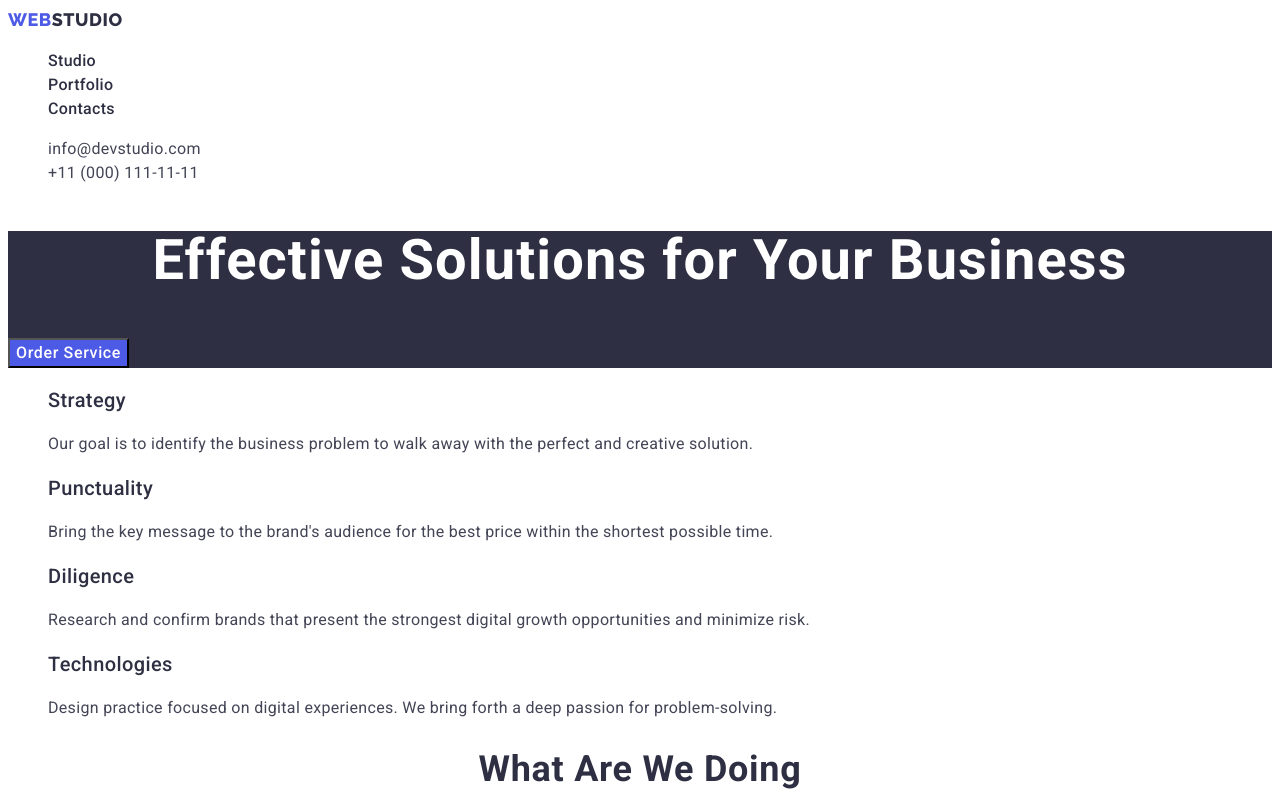
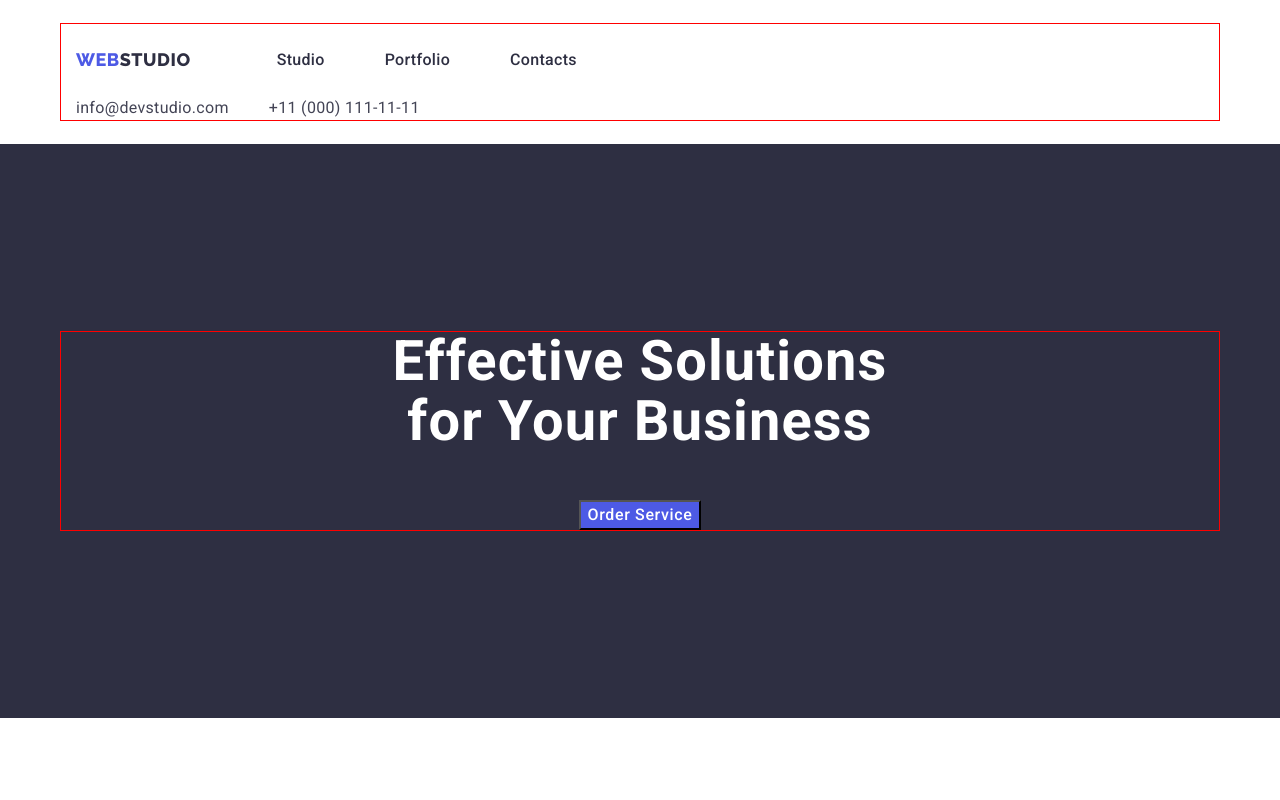
Before and after one commit to alinakyrianova/goit-markup-hw-03-03, a plain HTML site: page index.html in a window 1280 px wide. Shown: the top 800 px of the page. Drawn offline with nearby package versions, Linux system fonts and the light colour scheme.

Commit message:
hw-03-03

```diff
--- a/css/styles.css
+++ b/css/styles.css
@@ -1,4 +1,4 @@
-:root{
+:root {
     --dark-color: #2E2F42;
     --light-color-button: #F4F4FD;
     --text-color: #434455;
@@ -8,12 +8,42 @@
     --cornflower-color: #E7E9FC;
 
 }
-body{
-    font-family:'Roboto',sans-serif;
+
+h1,
+h2,
+h3,
+h4,
+h5,
+h6,
+p {
+    margin: 0;
+}
+
+ul {
+    margin: 0;
+    padding: 0;
+}
+
+img {
+    display: block;
+}
+
+body {
+    font-family: 'Roboto', sans-serif;
     background-color: var(--primary-white-color);
     color: var(--dark-color);
 }
-    .btn{
+
+.container {
+    width: 1158px;
+    margin: 0 auto;
+    outline: 1px solid red;
+    padding-left: 15px;
+    padding-right: 15px;
+}
+
+
+.btn {
     font-family: 'Roboto', sans-serif;
     font-weight: 500;
     font-size: 16px;
@@ -33,6 +63,7 @@ body{
 .link {
     text-decoration: none;
 }
+
 .visually-hidden {
     position: absolute;
     top: -150%;
@@ -56,8 +87,10 @@ body{
 /* -------header-------- */
 .header {
     background-color: var(--primary-white-color);
+    padding: 24px 0;
 
 }
+
 
 .header-navigation {
 
@@ -66,19 +99,23 @@ body{
     line-height: 1.5;
     letter-spacing: 0.02em;
     color: var(--dark-color);
+    display: flex;
+    align-items: center;
+
 
 }
-.header-logo
-{
-        font-family:'Raleway', sans-serif;
+
+.header-logo {
+    font-family: 'Raleway', sans-serif;
     font-weight: 800;
     font-size: 18px;
     line-height: 1.33;
-
     letter-spacing: 0.03em;
     text-transform: uppercase;
     color: var(--primary-brand-color);
     text-decoration: none;
+    margin-right: 76px;
+
 }
 
 .header-logo span {
@@ -86,32 +123,57 @@ body{
 }
 
 .header-list {
+    display: flex;
+    gap: 40px;
+
 }
-.header-item {
-   }
+
+
 .header-link {
     font-weight: 500;
     font-size: 16px;
     line-height: 1.5;
     letter-spacing: 0.02em;
     color: var(--dark-color);
+    display: block;
+    padding: 24px 10px;
 }
+
+.list-address  {
+    display: flex;
+    gap: 40px;
+
+}
+
+.list {}
+
+
 .header-link:hover,
 .header-link:focus {
     color: var(--primary-brand-color);
 }
+
+.header-address {
+    margin-left: auto;
+
+}
+
 .header-mail {
-
     font-size: 16px;
     line-height: 1.5;
     letter-spacing: 0.02em;
     color: var(--text-color);
     font-style: normal;
+
+
+
 }
+
 .header-mail:hover,
-.header-mail:focus{
+.header-mail:focus {
     color: var(--primary-brand-color);
 }
+
 .header-telephone {
 
     font-size: 16px;
@@ -119,32 +181,43 @@ body{
     letter-spacing: 0.02em;
     color: var(--text-color);
     font-style: normal;
+
+
 }
+
 .header-telephone:hover,
-.header-mail:focus{
+.header-mail:focus {
     color: var(--primary-brand-color);
 }
+
 /*hero*/
 .hero {
     background-color: var(--dark-color);
-
+    margin-bottom: 48px;
+    text-align: center;
+    padding-top: 188px;
+    padding-bottom: 188px;
 
 }
 
 .hero-titel {
     font-size: 56px;
-        line-height:1.07;
-        text-align: center;
+    line-height: 1.07;
     letter-spacing: 0.02em;
     color: var(--primary-white-color);
+    margin-bottom: 48px;
+    width: 496px;
+    text-align: center;
+    margin-left: auto;
+    margin-right: auto
 }
 
-.hero-button {
-
-}
+.hero-button {}
 
 /*section features*/
-.section {}
+.section {
+    padding: 120px 0;
+}
 
 .section-titel {}
 
@@ -156,9 +229,11 @@ body{
 
     font-weight: 500;
     font-size: 20px;
-        line-height:1.2;
+    line-height: 1.2;
     letter-spacing: 0.02em;
     color: var(--dark-color);
+    margin-bottom: 8px;
+
 }
 
 .feature-subtitel {
@@ -167,37 +242,59 @@ body{
     line-height: 1.5;
     letter-spacing: 0.02em;
     color: var(--text-color);
+    margin-bottom: 8px;
+
 }
 
 /*section doing*/
-.doing {}
+.doing {
+    padding: 120px 0;
+}
 
 .doing-titel {
-
     font-size: 36px;
-        line-height:1.1;
+    line-height: 1.1;
     text-align: center;
     letter-spacing: 0.02em;
     text-transform: capitalize;
     color: var(--dark-color);
+    margin-bottom: 72px;
 }
 
+.list {}
+
+.doing-item {}
+
 /*section team*/
-.section-team {}
+.section-team {
+    padding: 120px 0;
+}
 
 .section-titel {
-
     font-size: 36px;
-        line-height:1.1;
+    line-height: 1.1;
     text-align: center;
     letter-spacing: 0.02em;
+    padding: 120px 0;
+    margin-bottom: 72px;
+
     text-transform: capitalize;
     color: var(--dark-color);
+
+
 }
 
-.team-list {}
+.team-list {
+    padding: 32px 16px;
+}
 
-.team-item {}
+.team-item {
+
+    padding: 72px;
+    margin: bottom 8px;
+    ;
+
+}
 
 .team-titel {
 
@@ -206,6 +303,11 @@ body{
     line-height: 1.2;
     letter-spacing: 0.02em;
     color: var(--dark-color);
+    margin-bottom: 8px;
+    margin-top: 32px;
+
+
+
 }
 
 .team-subtitel {
--- a/index.html
+++ b/index.html
@@ -5,6 +5,8 @@
         <meta http-equiv="X-UA-Compatible" content="IE=edge">
         <meta name="viewport" content="width=device-width, initial-scale=1.0">
         <title>WebStudio</title>
+        <link rel="stylesheet" href="https://cdn.jsdelivr.net/npm/modern-normalize@1.1.0/modern-normalize.min.css">
+
         <link rel="preconnect" href="https://fonts.googleapis.com">
         <link rel="preconnect" href="https://fonts.gstatic.com" crossorigin>
         <link href="https://fonts.googleapis.com/css2?family=Raleway:wght@800&family=Roboto:wght@400;500;700&display=swap"
@@ -16,6 +18,7 @@
     <body class="page">
     <!--header-->
  <header class="header">
+    <div class="container header-container">
     <nav class="header-navigation">
         <a class="header-logo" href="./index.html">Web<span>Studio</span></a>
         <ul class="header-list list">
@@ -25,23 +28,29 @@
         </ul>
     </nav>
     <!--adress-->
-    <address class="header-addres">
-        <ul class="header-list-address list">
+    <address class="header-address">
+        <ul class="list-address list">
         <li><a href="mailto:info@devstudio.com" class="header-mail link ">info@devstudio.com</a></li>
         <li><a href="tel:+110001111111" class="header-telephone link">+11 (000) 111-11-11</a></li>
      </ul>
     </address>
+    </div>
 </header>
 <!--main-->
 <main>
  <!--hero section -->
     <section class="hero">
+        <div class="container">
         <h1 class="hero-titel">Effective Solutions for Your Business</h1>
         <button type="button" class="hero-button btn">Order Service</button>
+    </div>
     </section>
+
+
 
  <!--section features-->
     <section class="section">
+        <div class="container">
        <!--<h2 class="section-titel">Quality</h2>-->
         <ul class="feature-list list">
             <li class="feature-item">
@@ -66,9 +75,11 @@
             </li>
 
         </ul>
+        </div>
     </section>
     <!--section 3 doing-->
     <section class="doing">
+        <div class="container">
         <h2 class="doing-titel">What are we doing</h2>
         <ul class=" doing list list">
             <li class="doing-item">
@@ -93,10 +104,11 @@
                 />
             </li>
         </ul>
-
+    </div>
     </section>
     <!--section team-->
     <section class="section-team">
+        <div class="container">
         <h2 class="section-team-titel">Our Team</h2>
         <ul class="team-list list">
             <li class="team-item">
@@ -137,16 +149,17 @@
                     <p class="team-subtitel">UI Designer</p>
                 </li>
         </ul>
-
+</div>
     </section>
 </main>
 <!--footer-->
  <footer class="footer">
+    <div class="container">
     <a class="footer-logo link" href="./index.html">Web<span>Studio</span></a>
     <p class="footer-subtitel">Increase the flow of customers and sales for your business with digital marketing & growth solutions.
 
     </p>
-
+</div>
  </footer>
 </body>
 </html>
```
Lines whose indentation alone changed are shown as unchanged.
